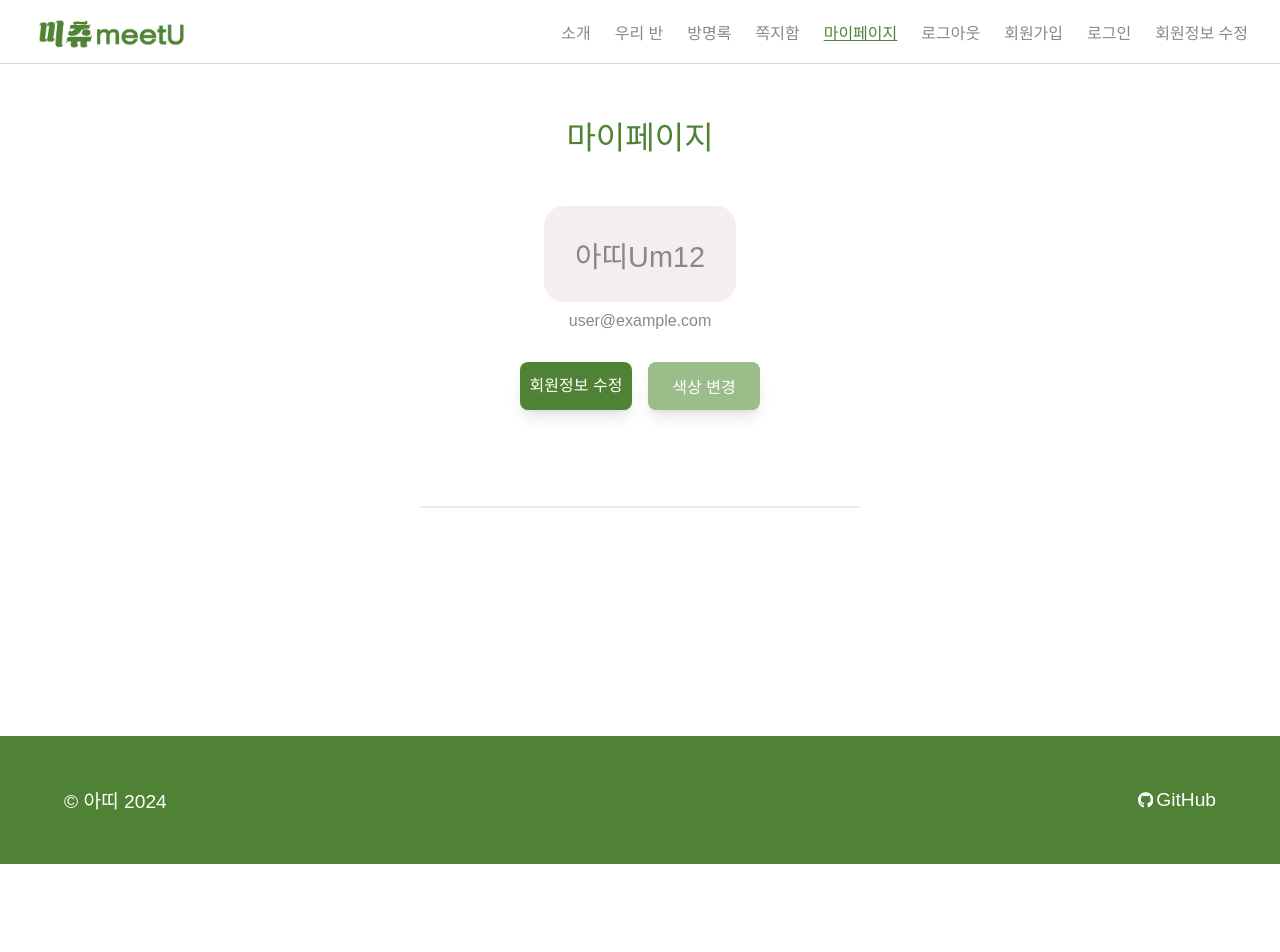
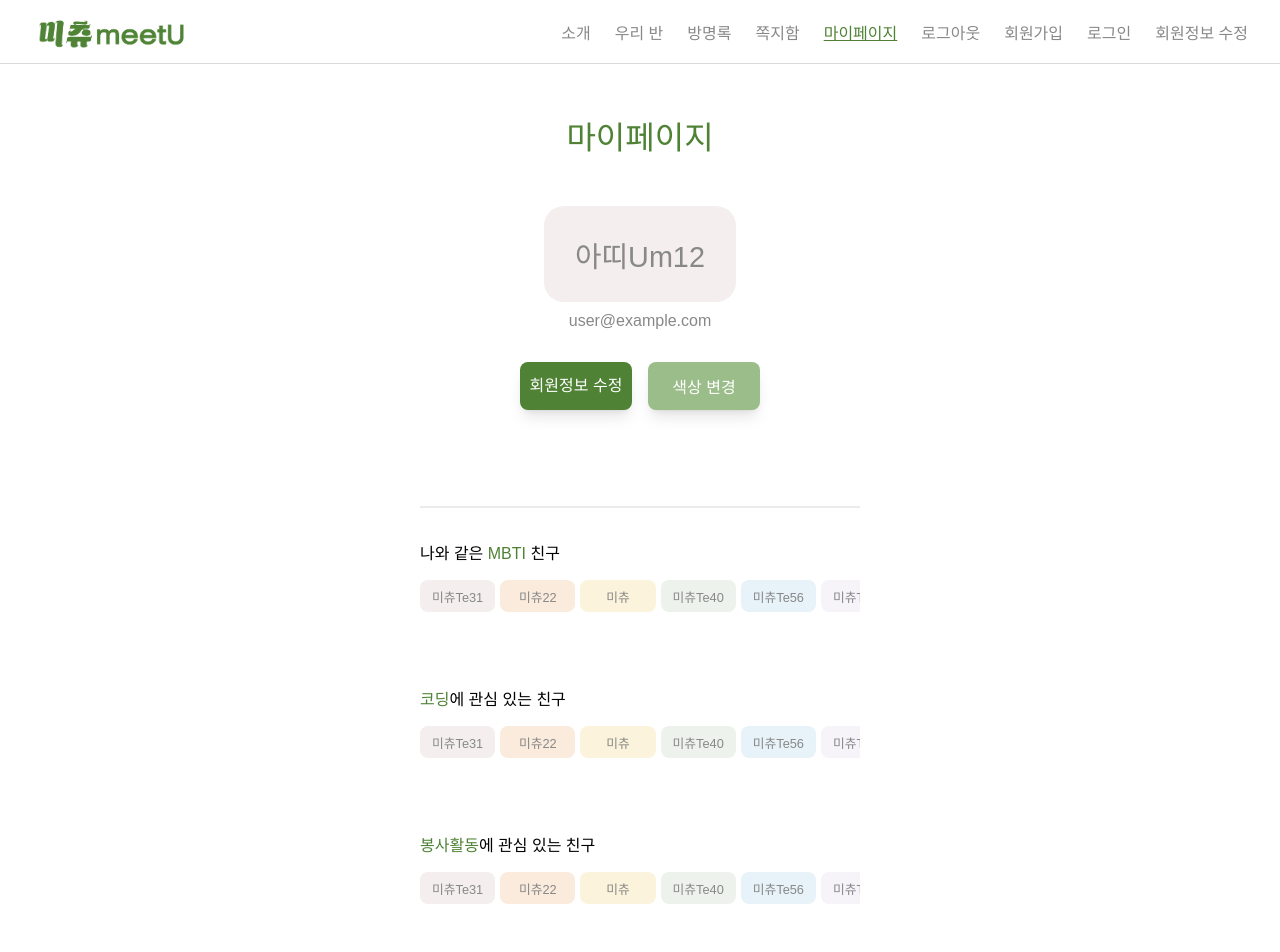
Before and after one commit to haebinPark/meetU, a React (Create React App) app in the folder Client/: page /mypage in a window 1280 px wide. Shown: the top 952 px of the page. Before the commit the page ends 864 px from the top, so only its background shows below. Built offline with nearby package versions, Linux system fonts and the light colour scheme; a web font is replaced by a local one.

Commit message:
[FE]✨Feat : 마이페이지 추천 친구 리스트 컴포넌트 구현 및 마이페이지 마크업 & CSS 완성 #29

```diff
--- /dev/null
+++ b/Client/src/components/MyPage/MyPageFriendList.jsx
@@ -0,0 +1,46 @@
+import { styled } from "styled-components";
+import NickNameTag from "./NickNameTag.jsx";
+
+const RecomendTitle = styled.dt`
+  font-weight: 500;
+`;
+
+const FriendWrapper = styled.div`
+  width: 100%;
+  display: flex;
+  flex-wrap: nowrap;
+  overflow-x: scroll;
+  overflow-y: hidden;
+  gap: 5px;
+  margin-top: 1rem;
+  margin-bottom: 4rem;
+  padding-bottom: 10px;
+`;
+
+function MyPageFriendList({ interest, friendsList }) {
+  return (
+    <>
+      {interest === "MBTI" ? (
+        <RecomendTitle>
+          나와 같은 <span>{interest}</span> 친구
+        </RecomendTitle>
+      ) : (
+        <RecomendTitle>
+          <span>{interest}</span>에 관심 있는 친구
+        </RecomendTitle>
+      )}
+
+      <FriendWrapper>
+        {friendsList.map((friend) => {
+          return (
+            <NickNameTag key={friend.userId} $styleCode={friend.styleCode}>
+              {friend.nickName}
+            </NickNameTag>
+          );
+        })}
+      </FriendWrapper>
+    </>
+  );
+}
+
+export default MyPageFriendList;
--- a/Client/src/components/MyPage/MyPageProfile.jsx
+++ b/Client/src/components/MyPage/MyPageProfile.jsx
@@ -1,5 +1,6 @@
 import { styled } from "styled-components";
 import HiddenTitle from "../../components/MyPage/HiddenTitle.jsx";
+import NickNameTagBig from "./NickNameTagBig.jsx";
 
 const Dl = styled.dl`
   display: flex;
@@ -9,22 +10,13 @@ const Dl = styled.dl`
   color: var(--font-gray);
 `;
 
-const NickNameTag = styled.dd`
-  background-color: ${({ $styleCode }) => $styleCode};
-  border-radius: 20px;
-  font-size: 1.8rem;
-  width: 12rem;
-  height: 6rem;
-  display: flex;
-  justify-content: center;
-  align-items: center;
-`;
-
 function MyPageProfile({ userInfo, styleCode }) {
   return (
     <Dl>
       <HiddenTitle as="dt">닉네임</HiddenTitle>
-      <NickNameTag $styleCode={styleCode}>{userInfo.nickName}</NickNameTag>
+      <NickNameTagBig $styleCode={styleCode}>
+        {userInfo.nickName}
+      </NickNameTagBig>
       <HiddenTitle as="dt">이메일</HiddenTitle>
       <dd>{userInfo.email}</dd>
     </Dl>
--- /dev/null
+++ b/Client/src/components/MyPage/MyPageRecommend.jsx
@@ -0,0 +1,13 @@
+import { styled } from "styled-components";
+
+const MyPageRecommend = styled.dl`
+  display: flex;
+  flex-direction: column;
+  align-items: baseline;
+
+  & span {
+    color: var(--brand-color);
+  }
+`;
+
+export default MyPageRecommend;
--- a/Client/src/pages/MyPage/MyPage.jsx
+++ b/Client/src/pages/MyPage/MyPage.jsx
@@ -1,15 +1,75 @@
-import { styled } from "styled-components";
 import { useState } from "react";
 import MemberLayout from "../../layout/MemberLayout.jsx";
 import PageTitle from "../../components/Common/PageTitle.jsx";
 import MyPageSection from "../../components/MyPage/MyPageSection.jsx";
 import MyPageProfile from "../../components/MyPage/MyPageProfile.jsx";
 import MyPageChangeInfo from "../../components/MyPage/MyPageChangeInfo.jsx";
+import DivisionLine from "../../components/MyPage/DivisionLine.jsx";
+import MyPageRecommend from "../../components/MyPage/MyPageRecommend.jsx";
+import MyPageFriendList from "../../components/MyPage/MyPageFriendList.jsx";
 
-const DivisionLine = styled.hr`
-  width: 100%;
-  border: 1px solid var(--box-gray);
-`;
+const friendsList = [
+  {
+    userId: "useId01",
+    interests: ["SOCCER", "CODING", "MUSIC"],
+    nickName: "미츄Te31",
+    styleCode: "#f4eeee",
+  },
+  {
+    userId: "useId02",
+    interests: ["SOCCER", "CODING", "MUSIC"],
+    nickName: "미츄22",
+    styleCode: "#faebdd",
+  },
+  {
+    userId: "useId03",
+    interests: ["SOCCER", "CODING", "MUSIC"],
+    nickName: "미츄",
+    styleCode: "#fbf3db",
+  },
+  {
+    userId: "useId04",
+    interests: ["SOCCER", "CODING", "MUSIC"],
+    nickName: "미츄Te40",
+    styleCode: "#edf3ec",
+  },
+  {
+    userId: "useId05",
+    interests: ["SOCCER", "CODING", "MUSIC"],
+    nickName: "미츄Te56",
+    styleCode: "#e7f3f8",
+  },
+  {
+    userId: "useId06",
+    interests: ["SOCCER", "CODING", "MUSIC"],
+    nickName: "미츄Te72",
+    styleCode: "#f6f3f9",
+  },
+  {
+    userId: "useId07",
+    interests: ["SOCCER", "CODING", "MUSIC"],
+    nickName: "미츄Te85",
+    styleCode: "#faf1f5",
+  },
+  {
+    userId: "useId08",
+    interests: ["SOCCER", "CODING", "MUSIC"],
+    nickName: "미츄Te99",
+    styleCode: "#faf1f5",
+  },
+  {
+    userId: "useId09",
+    interests: ["SOCCER", "CODING", "MUSIC"],
+    nickName: "미츄T106",
+    styleCode: "#fdebec",
+  },
+  {
+    userId: "useId10",
+    interests: ["SOCCER", "CODING", "MUSIC"],
+    nickName: "미츄Te11",
+    styleCode: "#f6f3f9",
+  },
+];
 
 function MyPage() {
   const [userInfo, setUserInfo] = useState({
@@ -53,7 +113,14 @@ function MyPage() {
       <DivisionLine />
 
       {/* 친구추천 */}
-      <MyPageSection sectionTite="친구 추천"></MyPageSection>
+      <MyPageSection sectionTite="친구 추천">
+        <MyPageRecommend>
+          <MyPageFriendList interest="MBTI" friendsList={friendsList} />
+          <MyPageFriendList interest="코딩" friendsList={friendsList} />
+          <MyPageFriendList interest="봉사활동" friendsList={friendsList} />
+          <MyPageFriendList interest="음악" friendsList={friendsList} />
+        </MyPageRecommend>
+      </MyPageSection>
     </MemberLayout>
   );
 }
```
